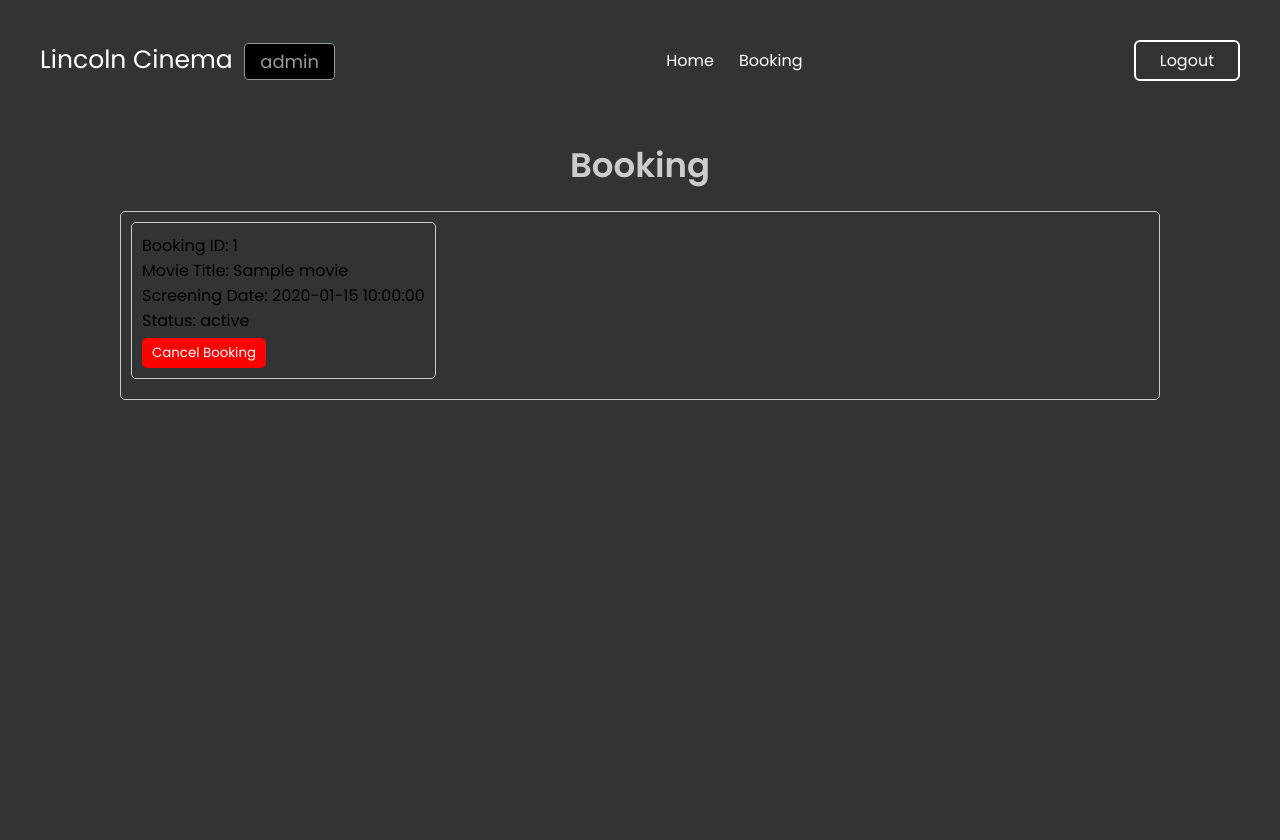
After one commit to MiaTian1024/Movie-Ticket-Booking-System, a Flask app: template templates/booking_detail.html in a window 1280 px wide. The commit adds this page. Run offline with Flask 3, Linux system fonts and the light colour scheme; the template is opened without the code that fills it: most values are stand-ins (such as "Sample title", 1, 10 or a date in 2020); some libraries are stand-ins or nearby versions.

Commit message:
add booking and cancel booking

```diff
--- a/View.py
+++ b/View.py
@@ -1,4 +1,4 @@
-from flask import Flask, render_template, request, session, jsonify, redirect, url_for
+from flask import Flask, render_template, request, session, jsonify, redirect, url_for, json
 from datetime import datetime
 import pickle
 
@@ -270,7 +270,7 @@ def screening_seat():
     movieID = request.form.get('movieID')
     movie = controller.search_movie_by_id(int(movieID))
     screening = controller.search_screening_by_id(movie, int(screeningID))
-    hall = screening.hall()
+    hall = screening.hall
     seats = hall.listOfSeats
     # Get max row and column values
     max_row = max(seat.row for seat in seats)
@@ -278,21 +278,33 @@ def screening_seat():
     selected_seats = []
     total_price = 0
     role = session.get('role')
-    return render_template("seat.html",hall=hall, screening=screening, total_price=total_price , selected_seats=selected_seats, max_row=max_row, max_column=max_column, seats=seats, movie=movie,  role=role, title="Seat")
+    return render_template("seat.html", hall=hall, screening=screening, total_price=total_price , selected_seats=selected_seats, max_row=max_row, max_column=max_column, seats=seats, movie=movie,  role=role, title="Seat")
 
 @app.route('/booking_seat', methods=['POST'])
 def booking_seat():
+  screeningID = request.form.get('screeningID')
+  movieID = request.form.get('movieID')
+  movie = controller.search_movie_by_id(int(movieID))
+  screening = controller.search_screening_by_id(movie, int(screeningID))
+  hall = screening.hall
+  seats = hall.listOfSeats
   selected_seats = request.form.get('selected_seats')
   total_price_str = request.form.get('total_price')
+  selected_seats = json.loads(selected_seats)
+  # Initialize a list to store the selected seat objects
+  selected_seat_objects = []
+  for selected_seat in selected_seats:
+        seat_id = selected_seat["seatId"]
+        for seat in seats:
+            if seat.seatID == int(seat_id):
+                seat.booked = True
+                selected_seat_objects.append(seat)
+                break
+  selected_seat_id_list = [seat.seatID for seat in selected_seat_objects]
   role = session.get('role')
   coupon_list = controller.get_coupon_list()
-  print(selected_seats)
-  print(total_price_str)
-  print(coupon_list)
   total_price = float(total_price_str)
-  for coupon in coupon_list:
-      print(coupon.couponID)
-  return render_template("payment.html",coupon_list=coupon_list, total_price=total_price , selected_seats=selected_seats, role=role, title="Payment")
+  return render_template("payment.html",coupon_list=coupon_list, selected_seat_id_list=selected_seat_id_list, total_price=total_price , screening=screening,  movie=movie, role=role, title="Payment")
 
 
 @app.route('/add_credit_card', methods=['POST'])
@@ -307,9 +319,57 @@ def add_credit_card():
   coupon = controller.search_coupon(couponID)
   discount = credit_card.calcDiscount(coupon)
   total_price = credit_card.calcFinalPayment(coupon)
+  screeningID = request.form.get('screeningID')
+  movieID = request.form.get('movieID')
+  movie = controller.search_movie_by_id(int(movieID))
+  screening = controller.search_screening_by_id(movie, int(screeningID))
+  selected_seat_id_list = request.form.get('selected_seat_id_list')
+  selected_seat_id_list = json.loads(selected_seat_id_list)
+  selected_seat_objects = []
+  for selected_seat_id in selected_seat_id_list:
+        # Search for the seat object using the seat_id
+        seat = controller.search_seat(screening, int(selected_seat_id))  # Implement your function to retrieve the seat
+        if seat:
+            selected_seat_objects.append(seat)
+        else:
+            print("seat not found")
+
+  for seat in selected_seat_objects:
+      print(seat.seatID)
+
   role = session.get('role')
+  if role == 'Customer':
+        customer_serialized = session.get('customer')
+        customer = pickle.loads(customer_serialized)
+        booking = controller.make_booking(customer, movie, screening, selected_seat_objects, credit_card)
+        booking.status = "Complete"
   msg = f"Amount{amount}, {discount}% discount has been added to your payment. Fianl Payment ${total_price}. "
-  return render_template("ticket.html",msg=msg, discount=discount,  credit_card=credit_card, total_price=total_price , role=role, title="Payment")
+  return render_template("ticket.html",msg=msg, booking=booking, selected_seat_objects=selected_seat_objects, discount=discount,  credit_card=credit_card, total_price=total_price , screening=screening, movie=movie, role=role, title="Payment")
+
+
+@app.route("/booking_detail")
+def booking_detail():
+    customer_serialized = session.get('customer')
+    customer = pickle.loads(customer_serialized)
+    booking_list = controller.get_booking_list(customer)
+    print(booking_list)
+    role = session.get('role')
+    return render_template("booking_detail.html", booking_list=booking_list, role=role, title="booking_detail")
+
+
+@app.route('/cancel_booking', methods=['POST'])
+def cancel_booking():
+    customer_serialized = session.get('customer')
+    customer = pickle.loads(customer_serialized)
+    bookingID = request.form.get('bookingID')
+    booking = controller.search_booking(int(bookingID))
+    if controller.cancel_booking(booking):
+        msg = "Booking canceled successfully"
+    else:
+        msg = "Booking not found or already canceled"
+    booking_list = controller.get_booking_list(customer)
+    role = session.get('role')
+    return render_template("booking_detail.html", msg=msg, booking_list=booking_list, role=role, title="booking_detail")
 
 
 @app.route("/test")
--- /dev/null
+++ b/static/css/booking.css
@@ -0,0 +1,52 @@
+.booking-container {
+    height: 100vh;
+    padding: 100px;
+    margin: 20px auto;
+  }
+
+  .booking-label{
+    margin:20px;
+    display: flex;
+    justify-content: center;
+  }
+
+  .booking-label h3{
+    color:#ccc;
+    font-size: 34px;
+    font-weight: 600;
+  }
+
+
+  .booking-container .booking-list {
+    margin: 20px;
+    padding: 10px;
+    border: 1px solid #ccc;
+    border-radius: 5px;
+    display: flex;
+    flex-direction: row;
+    justify-content: space-between;
+  }
+
+  /* Style the list items */
+  .booking-list ul li {
+    margin-bottom: 10px;
+    padding: 10px;
+    border: 1px solid #ccc;
+    border-radius: 5px;
+    list-style: none;
+  }
+
+  /* Style the cancel button */
+  .booking-list .cancel-button {
+    background-color: #ff0000; /* Change to your desired button color */
+    color: white;
+    border: none;
+    border-radius: 5px;
+    cursor: pointer;
+    padding: 5px 10px;
+    margin-top: 5px;
+  }
+
+  .booking-list .cancel-button:hover {
+    background-color: #cc0000; /* Change to your desired button hover color */
+  }
--- a/static/main.css
+++ b/static/main.css
@@ -10,6 +10,7 @@
 @import url("css/seat.css");
 @import url("css/payment.css");
 @import url("css/ticket.css");
+@import url("css/booking.css");
 
 
 /* CSS variables for reusablity across all files (including above imported) */
--- /dev/null
+++ b/templates/booking_detail.html
@@ -0,0 +1,60 @@
+{% extends "base.html" %}
+
+{% block header %}
+<header class="header">
+  <nav class="nav">
+    <a href="#" class="nav_logo">Lincoln Cinema <span>{{ role }}</span></a>
+    <ul class="nav_items">
+      <li class="nav_item">
+        <a href="/customer_home" class="nav_link">Home</a>
+        <a href="/booking_detail" class="nav_link">Booking</a>
+      </li>
+    </ul>
+    <a class="button" href="/logout">Logout</a>
+  </nav>
+</header>
+{% endblock %}
+
+{% block content %}
+
+<div class="booking-container">
+
+    {% if msg %}
+    <div class="overlay_popup">
+        <div class="popup">
+            <p>{{ msg }}</p>
+            <button onclick="closePopup()">Close</button>
+        </div>
+    </div>
+    {% endif %}
+
+    <div class="booking-label">
+        <h3>Booking</h3>
+    </div>
+
+    <div class="booking-list">
+        <ul>
+            {% for booking in booking_list %}
+              <li>
+                <form method="POST" action="{{ url_for('cancel_booking') }}">
+                  <input type="hidden" name="bookingID" value="{{ booking.bookingID }}">
+                  <p>Booking ID: {{ booking.bookingID }}</p>
+                  <p>Movie Title: {{ booking.movie.title }}</p>
+                  <p>Screening Date: {{ booking.screening.screeningDate }}</p>
+                  <p>Status: {{ booking.status }}</p>
+                  <button type="submit" class="cancel-button">Cancel Booking</button>
+                </form>
+              </li>
+            {% endfor %}
+        </ul>
+    </div>
+</div>
+
+<script>
+    function closePopup() {
+        document.querySelector('.overlay_popup').style.display = 'none';
+    }
+</script>
+
+
+{% endblock %}
--- a/templates/customer_home.html
+++ b/templates/customer_home.html
@@ -7,9 +7,7 @@
     <ul class="nav_items">
       <li class="nav_item">
         <a href="/customer_home" class="nav_link">Home</a>
-        <a href="#" class="nav_link">Welcome {{ customer.username }}</a>
-        <a href="#" class="nav_link">Services</a>
-        <a href="#" class="nav_link">Contact</a>
+        <a href="/booking_detail" class="nav_link">Booking</a>
       </li>
     </ul>
     <a class="button" href="/logout">Logout</a>
--- a/templates/payment.html
+++ b/templates/payment.html
@@ -89,6 +89,9 @@
           <label for="cvv">CVV:</label>
           <input type="text" id="cvv" name="cvv" required>
         </div>
+        <input type="hidden" name="selected_seat_id_list" value="{{selected_seat_id_list}}">
+        <input type="hidden" name="screeningID" value="{{ screening.screeningID }}">
+        <input type="hidden" name="movieID" value="{{ movie.movieID }}">
         <button type="submit">Confirm Payment</button>
       </form>
     </div>
--- a/templates/ticket.html
+++ b/templates/ticket.html
@@ -55,6 +55,7 @@
             <h3>Amount: {{credit_card.amount}}</h3>
             <h3>Discount: {{discount}} %</h3>
             <h3>Final Amount{{total_price}}</h3>
+            <h3>Booking Status{{booking.status}}</h3>
         </div>
     </div>
 
```
Also changed, not shown: Controller.py (+33 -38 lines), Models.py (+102 -18 lines), templates/seat.html (+19 -6 lines).
